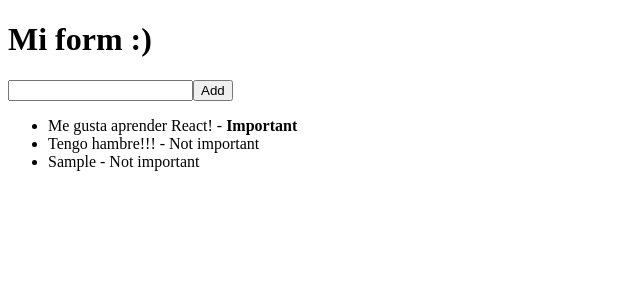
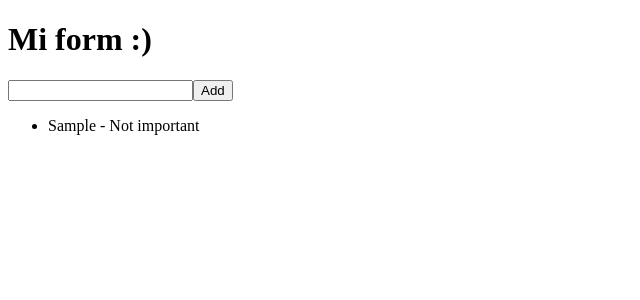
Before and after one commit to chrisdev3001/learning-redux, a React (Create React App) app: page / in a window 1280 px wide. Both pictures are taken after typing "Sample" into the empty fields and a click on the button "Add". Shown: the top 300 px of the page, without its empty margins (0-640 px from the left). Built offline with nearby package versions, Linux system fonts and the light colour scheme.

Commit message:
Added redux as a real react project and used container - content pattern

```diff
--- a/package.json
+++ b/package.json
@@ -8,6 +8,7 @@
     "@testing-library/user-event": "^12.8.3",
     "react": "^17.0.2",
     "react-dom": "^17.0.2",
+    "react-redux": "^7.2.4",
     "react-scripts": "4.0.3",
     "redux": "^4.1.0",
     "web-vitals": "^1.1.2"
--- a/src/App.js
+++ b/src/App.js
@@ -1,25 +1,15 @@
-import logo from './logo.svg';
-import './App.css';
+import NewNote from './components/NewNote'
+import Notes from './components/Notes'
 
-function App() {
+const App = () => {
+
   return (
-    <div className="App">
-      <header className="App-header">
-        <img src={logo} className="App-logo" alt="logo" />
-        <p>
-          Edit <code>src/App.js</code> and save to reload.
-        </p>
-        <a
-          className="App-link"
-          href="https://reactjs.org"
-          target="_blank"
-          rel="noopener noreferrer"
-        >
-          Learn React
-        </a>
-      </header>
+    <div>
+      <NewNote/>
+      <Notes/>
     </div>
-  );
+
+  )
 }
 
-export default App;
+export default App
--- /dev/null
+++ b/src/components/NewNote.js
@@ -0,0 +1,26 @@
+import React from 'react'
+import { useDispatch } from 'react-redux'
+import { createNote } from '../reducers/noteReducer'
+
+export default function NewNote() {
+    const dispatch = useDispatch()
+
+    function addNote(e) {
+        e.preventDefault()
+        const { target } = e
+        const content = target.note.value
+        target.note.value = ''
+
+        dispatch(createNote(content))
+    }
+
+
+
+    return (
+        <form onSubmit={addNote}>
+            <h1>Mi form :)</h1>
+            <input name="note" />
+            <button>Add</button>
+        </form>
+    )
+}
--- /dev/null
+++ b/src/components/Notes.js
@@ -0,0 +1,29 @@
+import React from 'react'
+import { useDispatch, useSelector } from 'react-redux'
+import { toggleImportanceOf } from '../reducers/noteReducer'
+
+/* Contenido: componente tonto que sólo pinta datos */
+function Note({note, toggleImportantNote}){
+    return (
+        <li key={note.id} onClick={() => toggleImportantNote(note.id)}>{note.content} - {note.important ? <strong>Important</strong> : <span>Not important</span>}</li>
+    )
+}
+
+export default function NotesContainer(){
+    const notes = useSelector(state => state)   // Selecciona una parte del estado a la que me quiero suscribir
+    const dispatch = useDispatch()              // Dispatcher
+
+    function toggleImportantNote(id) {
+        dispatch(toggleImportanceOf(id))
+    }
+    return <Notes notes={notes} toggleImportantNote={toggleImportantNote} />
+}
+
+/* Contenedor: tiene lógica de cómo hacer las cosas */
+function Notes({notes, toggleImportantNote}) {
+    return (
+        <ul>
+            {notes.map(note => <Note note={note} toggleImportantNote={toggleImportantNote} />)}
+        </ul>
+    )
+}
--- a/src/index.js
+++ b/src/index.js
@@ -1,69 +1,15 @@
 import React from 'react'
 import ReactDOM from 'react-dom'
 import { createStore } from 'redux'
-import { noteReducer, createNote, toggleImportanceOf } from './reducers/noteReducer'
+import { Provider } from 'react-redux'
+import { noteReducer } from './reducers/noteReducer'
+import App from './App'
 
 const store = createStore(noteReducer)
 
-store.dispatch({
-  type: '@notes/created',
-  payload: {
-    content: 'Me gusta aprender React!',
-    important: true,
-    id: 1,
-  }
-})
-
-store.dispatch({
-  type: '@notes/created',
-  payload: {
-    content: 'Tengo hambre!!!',
-    important: false,
-    id: 2,
-  }
-})
-
-const App = () => {
-  const state = store.getState()
-
-  function addNote(e){
-    e.preventDefault()
-    const { target } = e
-    const content = target.note.value
-    target.note.value = ''
-
-    store.dispatch(createNote(content))
-  }
-
-  function toggleImportantNote(id){
-    store.dispatch(toggleImportanceOf(id))
-  }
-
-  return (
-    <div>
-      <form onSubmit={addNote}>
-        <h1>Mi form :)</h1>
-        <input name="note" />
-        <button>Add</button>
-      </form>
-
-
-      <ul>
-        {state.map(note => (
-          <li key={note.id} onClick={() => toggleImportantNote(note.id)}>{note.content} - {note.important ? <strong>Important</strong> : <span>Not important</span>}</li>
-        ))}
-      </ul>
-    </div>
-
-  )
-}
-
-const renderApp = () => {
-  ReactDOM.render(
-    <App />,
-    document.getElementById('root')
-  )
-}
-
-renderApp()
-store.subscribe(renderApp)
+ReactDOM.render(
+  <Provider store={store}>
+      <App />
+  </Provider>,
+  document.getElementById('root')
+)
```
